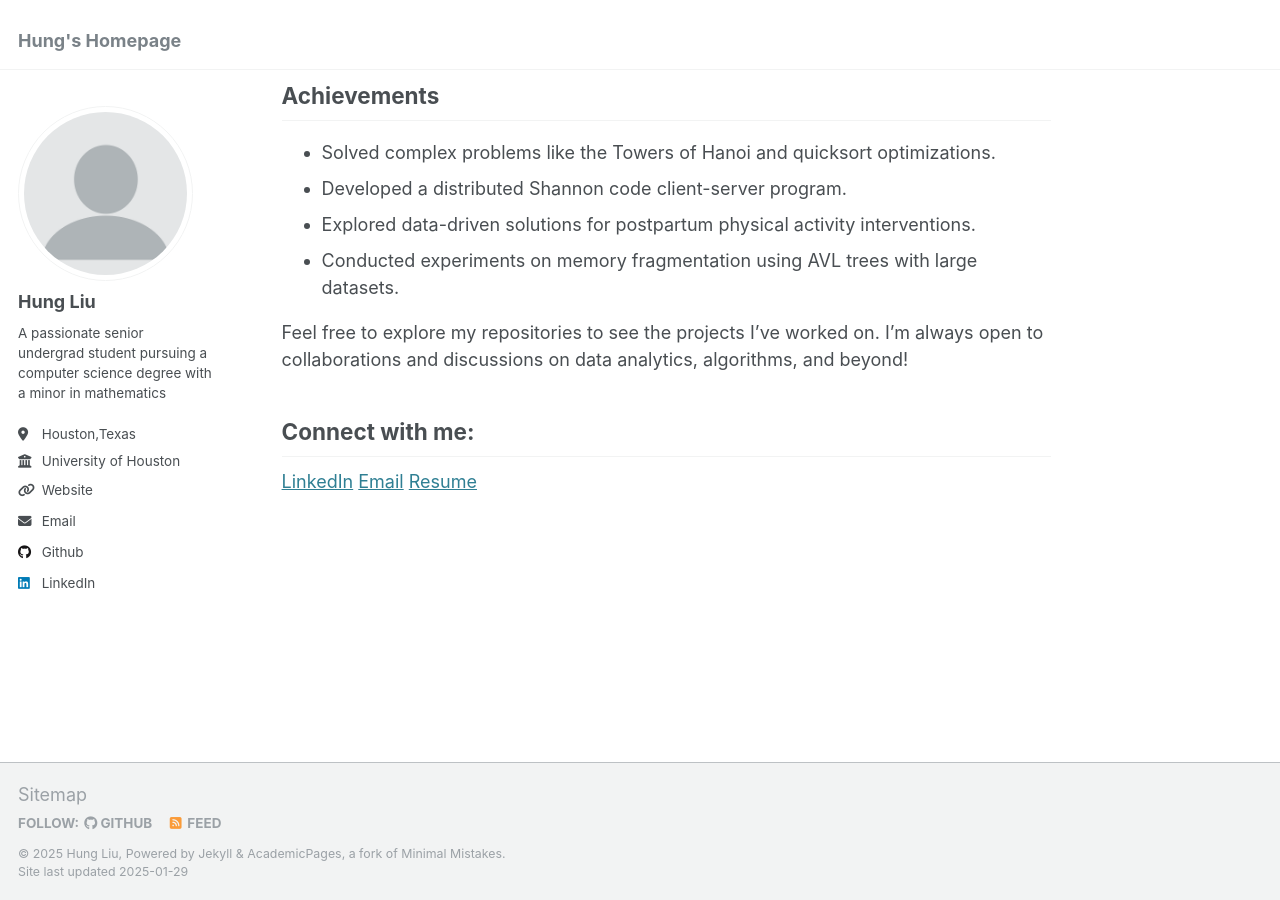
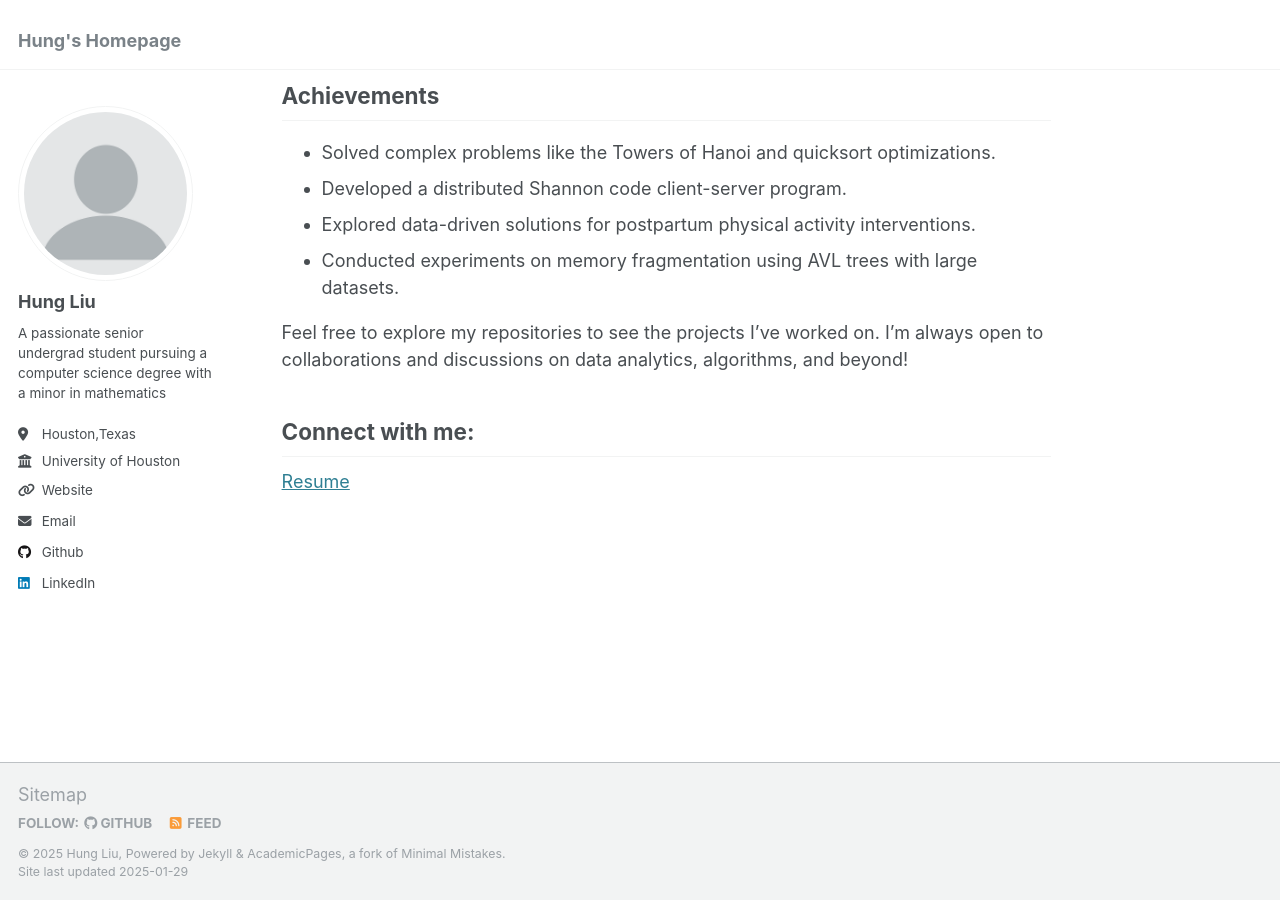
Before and after one commit to sunnySKL/sunnySKL.github.io, a Jekyll site: the page built from _pages/about.md, in a window 1280 px wide and 900 px high, scrolled down 730 px. Built offline with Jekyll 4.4.1, drawn with Linux system fonts in a browser that asks for light colours.

Commit message:
Update about.md

```diff
--- a/_pages/about.md
+++ b/_pages/about.md
@@ -32,6 +32,4 @@ Hi, I'm **Hung Liu**, a seninor ungraduate pursing a Bachelor of Computer Scienc
 Feel free to explore my repositories to see the projects I’ve worked on. I’m always open to collaborations and discussions on data analytics, algorithms, and beyond!
 
 ## Connect with me:
-[LinkedIn](hung-liu0)
-[Email](mailto:hungliu.contact@gmail.com)
 [Resume](files/Resume.pdf)
```
